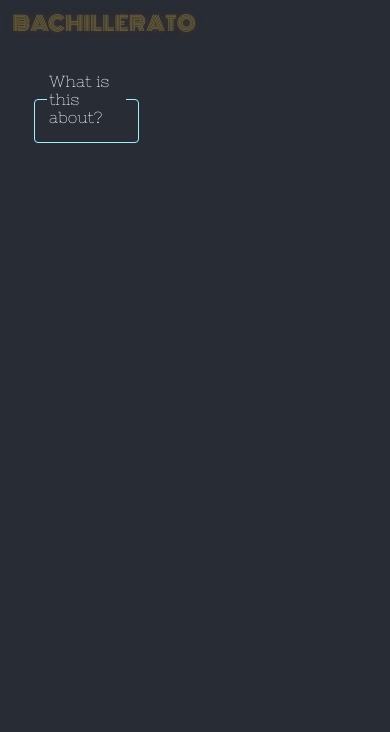
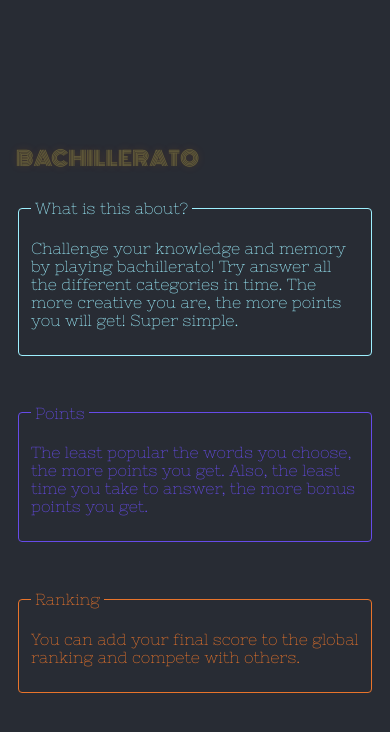
Before and after one commit to cami-espinozaq/bachillerato, a React (Create React App) app in the folder client/: page /instructions in a window 390 px wide. Shown: the top 732 px of the page. Built offline with nearby package versions, Linux system fonts and the light colour scheme.

Commit message:
instructions ready, link to settings

```diff
--- a/client/src/App.css
+++ b/client/src/App.css
@@ -1,7 +1,3 @@
-.app-grid-row {
-  height: 100vh;
-}
-
 @media (prefers-reduced-motion: no-preference) {
   .App-logo {
     animation: App-logo-spin infinite 20s linear;
@@ -31,3 +27,29 @@
     transform: rotate(360deg);
   }
 }
+
+/* 320px — 480px: Mobile devices
+481px — 768px: iPads, Tablets
+769px — 1024px: Small screens, laptops
+1025px — 1200px: Desktops, large screens */
+
+.app-wrap {
+  width: 50%;
+  margin: auto;
+  display: flex;
+  flex-flow: column;
+  justify-content: center;
+  height: 100vh;
+}
+
+@media screen and (max-width: 1023px) {
+  .app-wrap {
+    width: 80%;
+  }
+}
+
+@media screen and (max-width: 767px) {
+  .app-wrap {
+    width: 100%;
+  }
+}
--- a/client/src/App.js
+++ b/client/src/App.js
@@ -1,9 +1,10 @@
 import React, {useState, useEffect} from 'react';
 import './App.css';
-import { InitLogo } from './components/Logo';
+import { InitLogo } from './UI/Logo';
 import Menu from './components/Menu';
 import 'fontsource-roboto';
 import Instructions from './components/Instructions';
+import Settings from './components/Settings';
 import { Switch, Route, Redirect } from 'react-router-dom';
 
 function App() {
@@ -19,7 +20,8 @@ function App() {
   const routes = (
     <Switch>
       <Route path="/instructions" component={Instructions} />
-      <Route path="/" exact component={Menu}/>
+      <Route path="/settings" component={Settings} />
+      <Route path="/" exact component={Menu} />
       <Redirect to="/" />
     </Switch>
   );
--- /dev/null
+++ b/client/src/UI/Wrapper.js
@@ -0,0 +1,21 @@
+import React from 'react';
+import { Logo } from '../UI/Logo';
+import classes from './Wrapper.module.css';
+import { NavLink } from 'react-router-dom';
+
+const wrapper = props => {
+    return (
+        <div class="app-wrap">
+            <div className={classes.logoWrapper}>
+                <NavLink to="/">
+                    <Logo size="h6" />
+                </NavLink>
+            </div>
+            <div className={classes.mainGrid}>
+                {props.children}
+            </div>
+        </div>
+    );
+}
+
+export default wrapper;
--- /dev/null
+++ b/client/src/UI/Wrapper.module.css
@@ -0,0 +1,7 @@
+.logoWrapper {
+    padding: 0.5rem 1rem;
+}
+
+.mainGrid {
+    padding: 1rem;
+}
--- a/client/src/components/Instructions.js
+++ b/client/src/components/Instructions.js
@@ -1,24 +1,43 @@
 import React from 'react';
-import { Logo } from './Logo';
 import { Grid } from '@material-ui/core';
 import classes from './Instructions.module.css';
+import Wrapper from '../UI/Wrapper';
 
 const instructions = props => {
     const multi = (classList) => classList.join(' ');
 
     return (
-        <div>
-            <div className={classes.logoWrapper}><Logo size="h6" /></div>
-            <div className={classes.mainGrid}>
-                <Grid container>
-                    <Grid item xs={4} spacing={4}>
-                        <fieldset className={multi([classes.block, classes.blockCyan])}>
-                            <legend>What is this about?</legend>
-                        </fieldset>
-                    </Grid>
+        <Wrapper>
+            <Grid container spacing={6}>
+                <Grid item xs={12} md={4}>
+                    <fieldset className={multi([classes.block, classes.blockCyan])}>
+                        <legend>What is this about?</legend>
+                        <p>
+                            Challenge your knowledge and memory by playing bachillerato!
+                            Try answer all the different categories in time. The more creative you are,
+                            the more points you will get! Super simple.
+                        </p>
+                    </fieldset>
                 </Grid>
-            </div>
-        </div>
+                <Grid item xs={12} md={4}>
+                    <fieldset className={multi([classes.block, classes.blockPurple])}>
+                        <legend>Points</legend>
+                        <p>
+                            The least popular the words you choose, the more points you get.
+                            Also, the least time you take to answer, the more bonus points you get.
+                        </p>
+                    </fieldset>
+                </Grid>
+                <Grid item xs={12} md={4}>
+                    <fieldset className={multi([classes.block, classes.blockOrange])}>
+                        <legend>Ranking</legend>
+                        <p>
+                            You can add your final score to the global ranking and compete with others.
+                        </p>
+                    </fieldset>
+                </Grid>
+            </Grid>
+        </Wrapper>
     )
 }
 
--- a/client/src/components/Instructions.module.css
+++ b/client/src/components/Instructions.module.css
@@ -1,28 +1,28 @@
-.logoWrapper {
-    margin: 0.5rem 0.8rem;
-}
-
 .block {
     border: 1px solid white;
     border-radius: 4px;
 }
 
+.block legend {
+    padding: 0 4px;
+}
+
 .blockCyan {
     border-color: #9EF0FF;
+    color: #9EF0FF;
 }
 
 .blockPurple {
     border-color: #664BE8;
+    color: #664BE8;
 }
 
-.blocFuccia {
+.blockFuccia {
     border-color: #FF0099;
+    color: #FF0099;
 }
 
-.blocOrange {
+.blockOrange {
     border-color: #E8742B;
+    color: #E8742B;
 }
-
-.mainGrid {
-    margin: 2rem;
-}
--- a/client/src/components/Menu.js
+++ b/client/src/components/Menu.js
@@ -1,20 +1,24 @@
 import React from 'react';
-import { Logo } from './Logo';
+import { Logo } from '../UI/Logo';
 import { Grid } from '@material-ui/core';
 import classes from './Menu.module.css';
 import { NavLink, Link } from 'react-router-dom';
 
 const menu = () => {
     return (
-        <div>
-            <Grid container className="app-grid-row">
+        <div class="app-wrap">
+            <Grid container className="full-height">
                 <Grid item xs={12} className={classes.initBox}>
                     <Logo size="h5" classes={classes.menuLogo} />
                 </Grid>
                 <Grid item xs={12} className={classes.initBox}>
                     <ul className={classes.itemList}>
-                        <li className={classes.menuItem}>New Game</li>
-                        <li className={classes.menuItem}>Settings</li>
+                        <li className={classes.menuItem}>
+                            <NavLink to="/play">New Game</NavLink>
+                        </li>
+                        <li className={classes.menuItem}>
+                            <NavLink to="/settings">Settings</NavLink>
+                        </li>
                         <li className={classes.menuItem}>
                             <NavLink to="/instructions">How to Play</NavLink>
                         </li>
--- /dev/null
+++ b/client/src/components/Settings.js
@@ -0,0 +1,13 @@
+import React from 'react';
+import Wrapper from '../UI/Wrapper';
+
+
+const settings = props => {
+    return (
+        <Wrapper>
+
+        </Wrapper>
+    );
+}
+
+export default settings;
```
Also changed, not shown: client/src/UI/Logo.js (renamed from client/src/components/Logo.js), client/src/UI/Logo.module.css (renamed from client/src/components/Logo.module.css), client/src/components/Settings.module.css (added).
